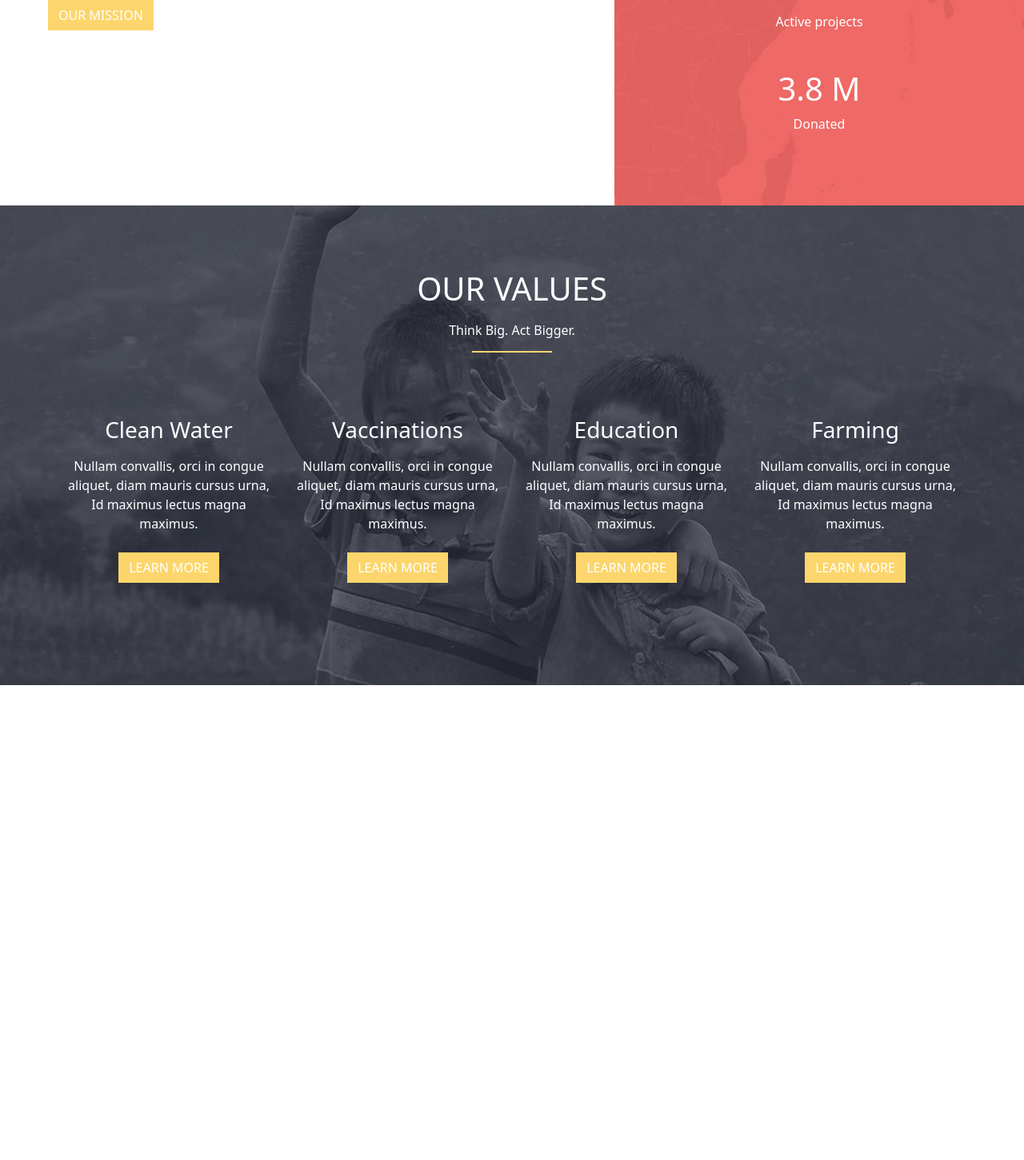
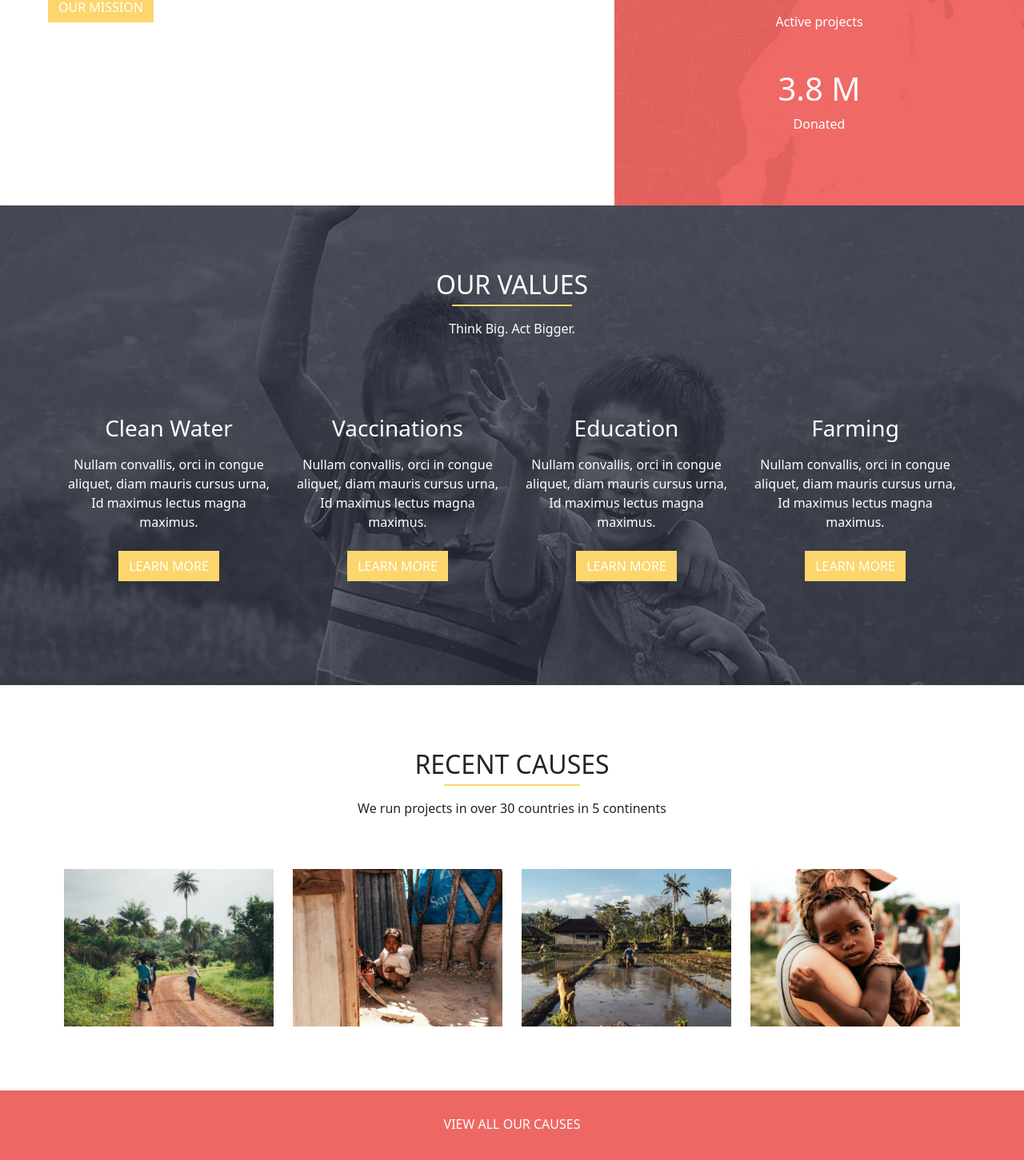
Before and after one commit to palumbolorenzo/proj-html-vuejs, a Vue app: page / in a window 1280 px wide. Shown: the part 1243-2694 px from the top of the page at 80% size. Before the commit the page ends 2100 px from the top, so only its background shows below. Built offline with nearby package versions, Linux system fonts and the light colour scheme.

Commit message:
doing main

```diff
--- a/src/components/HeaderPage.vue
+++ b/src/components/HeaderPage.vue
@@ -1,8 +1,8 @@
 <template>
   <div class="bg-container">
     <div class="header">
-        <div class="logo">
-            <img src="@/img/avada-charity-sticky-header-logo.png" alt="">
+        <div>
+            <img src="@/img/avada-charity-sticky-header-logo.png" class="logo">
         </div>
     </div>
     <div class="title">
@@ -27,23 +27,33 @@ name: 'HeaderPage',
     background-image: url('@/img/home-page-slider.jpg');
     background-position: center;
     height: 1000px;
-    display: flex;
     /*align-items: center;
     justify-content: center;
     flex-direction: column;*/
 }
 
 .header {
-    padding: 1rem;
+    padding: 2rem;
     display: flex;
     justify-content: space-between;
+}
+
+.logo {
+    cursor: pointer;
+}
+
+.logo:hover {
+    transform: scale(1.05);
+    transition: 1s;
 }
 
 .title {
     text-align: center;
     display: flex;
     flex-direction: column;
+    justify-content: center;
     gap: .8rem;
+    height: calc(1000px - 250px);
 }
 
 .buttons {
--- a/src/components/MainPage.vue
+++ b/src/components/MainPage.vue
@@ -3,7 +3,7 @@
     <div class="first">
         <div class="left">
             <div class="container">
-                <h1 class="text-uppercase title">every moment counts</h1>
+                <h2 class="text-uppercase title">every moment counts</h2>
                 <p>Lorem ipsum dolor sit amet consectetur adipisicing elit. Blanditiis mollitia porro inventore adipisci maiores. Nam consequatur earum ea corporis reprehenderit, quisquam explicabo magnam sapiente exercitationem nobis autem recusandae rerum error.</p>
                 <button class="btn text-uppercase">our mission</button>
             </div>
@@ -26,9 +26,13 @@
 
     <div class="second">
         <div class="second-title">
-            <h1 class="text-uppercase text-white values-title">our values</h1>
+            <h2 class="text-uppercase text-white values-title">our values</h2>
+        </div>
+
+        <div class="subtitle">
             <p class="text-white">Think Big. Act Bigger.</p>
         </div>
+
         <div class="second-container">
             <div class="row row-cols-4">
                 <div class="col second-card">
@@ -52,6 +56,39 @@
                     <button class="btn text-uppercase">learn more</button>
                 </div>
             </div>
+        </div>
+    </div>
+
+    <div class="third">
+        <div class="third-title">
+            <h2 class="text-uppercase causes-title">recent causes</h2>
+        </div>
+
+        <div class="subtitle">
+            <p class="">We run projects in over 30 countries in 5 continents</p>
+        </div>
+
+        <div class="pics-container">
+            <div class="row row-cols-4">
+                <div class="col">
+                    <img src="@/img/avada-charity-fair-trade-featured-600x450.jpg" class="hover">
+                </div>
+                <div class="col">
+                    <img src="@/img/avada-charity-shelter-featured-600x450.jpg" class="hover">
+                </div>
+                <div class="col">
+                    <img src="@/img/avada-charity-farming-featured-600x450.jpg" class="hover">
+                </div>
+                <div class="col">
+                    <img src="@/img/avada-charity-vaccines-featured-600x450.jpg" class="hover">
+                </div>
+            </div>
+        </div>
+    </div>
+
+    <div class="fourth">
+        <div>
+            <p class="text-uppercase text-white central">view all our causes</p>
         </div>
     </div>
   </div>
@@ -88,6 +125,7 @@ name: 'MainPage',
 
 .btn:hover {
     background-color: #ca9e26;
+    color: white;
     transition: .5s;
 }
 
@@ -122,7 +160,7 @@ name: 'MainPage',
     margin-top: 5rem;
 }
 
-.second-title {
+.second-title, .third-title {
     text-align: center;
     display: flex;
     flex-direction: column;
@@ -139,7 +177,26 @@ name: 'MainPage',
     left: 50%;
     position: absolute;
     transform: translate(-50%, 0);
-    width: 100px;
+    width: 150px;
+}
+
+.causes-title::after {
+    background-color: #FCD66C;
+    bottom: 0;
+    content: '';
+    display: block;
+    height: 2px;
+    left: 50%;
+    position: absolute;
+    transform: translate(-50%, 0);
+    width: 170px;
+}
+
+.subtitle {
+    margin-top: 1rem;
+    text-align: center;
+    display: flex;
+    flex-direction: column;
 }
 
 .second-card {
@@ -153,4 +210,27 @@ name: 'MainPage',
     width: max-content;
     margin: 0 auto;
 }
+
+.third {
+    padding: 5rem;
+}
+
+.pics-container {
+    margin-top: 3rem;
+}
+
+.hover:hover {
+    transform: scale(1.05);
+    filter: brightness(75%);
+    transition: 1s;
+    cursor: pointer;
+}
+
+.fourth {
+    background-color: #ED6864;
+    height: 100px;
+    display: flex;
+    align-items: center;
+    justify-content: center;
+}
 </style>
```
